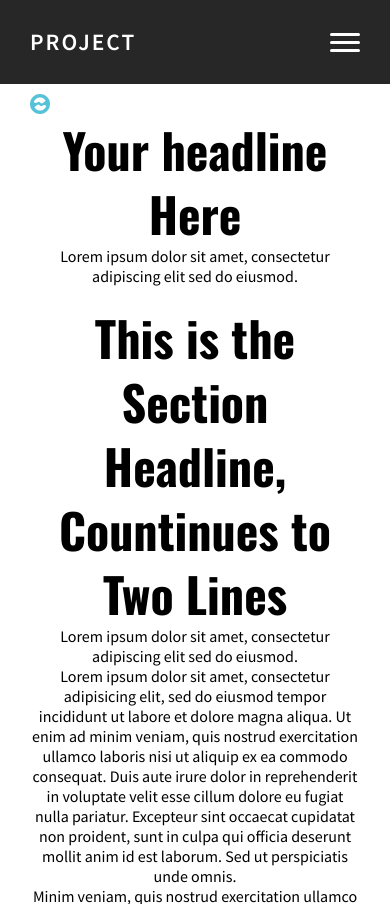
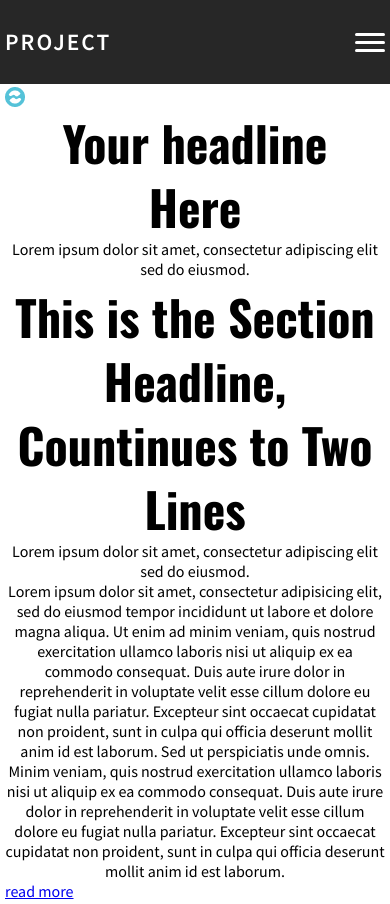
Before and after one commit to izzatbekd03/webfinal, a website: page src/index.html in a window 390 px wide. Shown: the top 904 px of the page. Drawn offline with nearby package versions, Linux system fonts and the light colour scheme.

Commit message:
style changes

```diff
--- a/src/styles/mobile.css
+++ b/src/styles/mobile.css
@@ -94,10 +94,10 @@
 }
 @media only screen and (max-width: 480px) {
   .container {
-    padding: 10px 30px;
+    padding: 3px 5px;
   }
   header {
-    padding: 0 30px;
+    padding: 0 5px;
   }
 }
 
```
